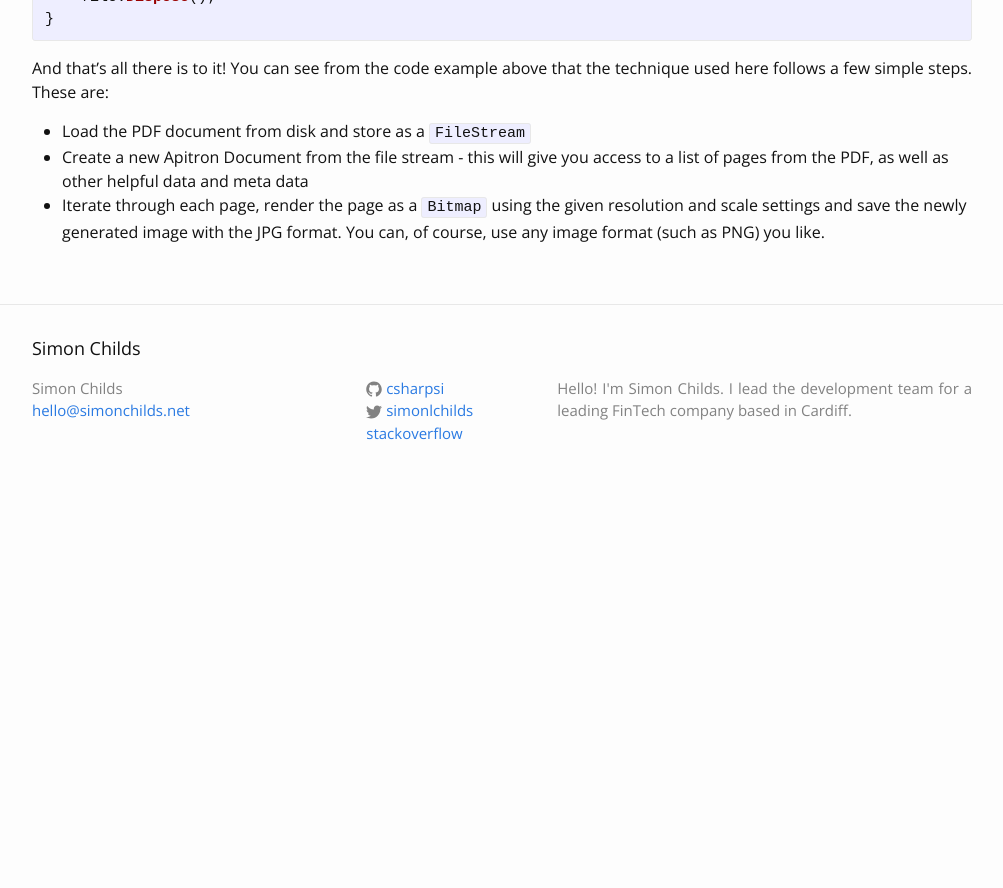
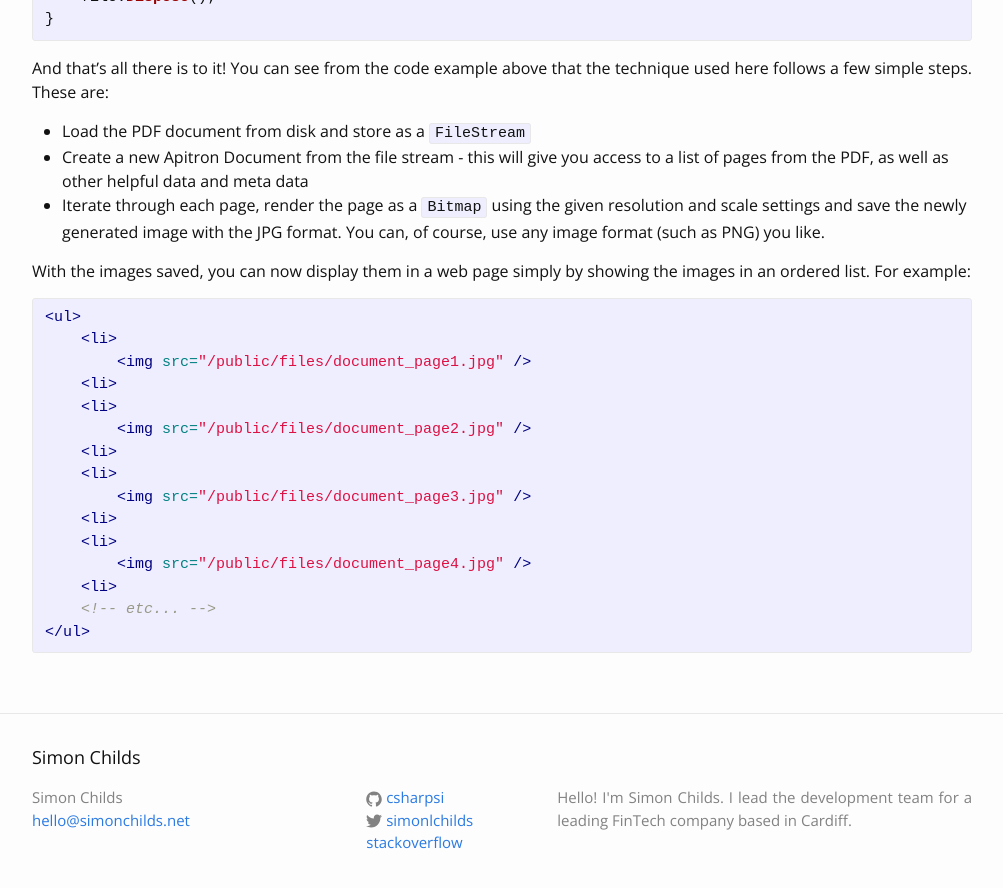
Before and after one commit to csharpsi/csharpsi.github.io, a Jekyll site: the page built from _posts/2015-05-13-displaying-pdf-files-in-browser.md, in a window 1280 px wide and 900 px high, scrolled down 1624 px. Shown: the top 888 px of the window, without its empty margins (138-1141 px from the left). Built offline with Jekyll 4.4.1, drawn with Linux system fonts in a browser that asks for light colours; comment, search, counter and statistics services are not loaded; before the commit the page ends 2128 px from its top, so only the background shows below that.

Commit message:
ga only loads for prod and updated post

```diff
--- a/_layouts/default.html
+++ b/_layouts/default.html
@@ -15,6 +15,7 @@
 
     {% include footer.html %}
 
+    {% if site.safe %}
     <script>
       (function(i,s,o,g,r,a,m){i['GoogleAnalyticsObject']=r;i[r]=i[r]||function(){
       (i[r].q=i[r].q||[]).push(arguments)},i[r].l=1*new Date();a=s.createElement(o),
@@ -25,6 +26,7 @@
       ga('send', 'pageview');
 
     </script>
+    {% endif %}
   </body>
 
 </html>
--- a/_posts/2015-05-13-displaying-pdf-files-in-browser.md
+++ b/_posts/2015-05-13-displaying-pdf-files-in-browser.md
@@ -71,3 +71,25 @@ And that's all there is to it! You can see from the code example above that the
 * Load the PDF document from disk and store as a `FileStream`
 * Create a new Apitron Document from the file stream - this will give you access to a list of pages from the PDF, as well as other helpful data and meta data
 * Iterate through each page, render the page as a `Bitmap` using the given resolution and scale settings and save the newly generated image with the JPG format. You can, of course, use any image format (such as PNG) you like.
+
+With the images saved, you can now display them in a web page simply by showing the images in an ordered list. For example:
+
+{% highlight html %}
+
+<ul>
+    <li>
+        <img src="/public/files/document_page1.jpg" />
+    <li>
+    <li>
+        <img src="/public/files/document_page2.jpg" />
+    <li>
+    <li>
+        <img src="/public/files/document_page3.jpg" />
+    <li>
+    <li>
+        <img src="/public/files/document_page4.jpg" />
+    <li>
+    <!-- etc... -->
+</ul>
+
+{% endhighlight %}
```
